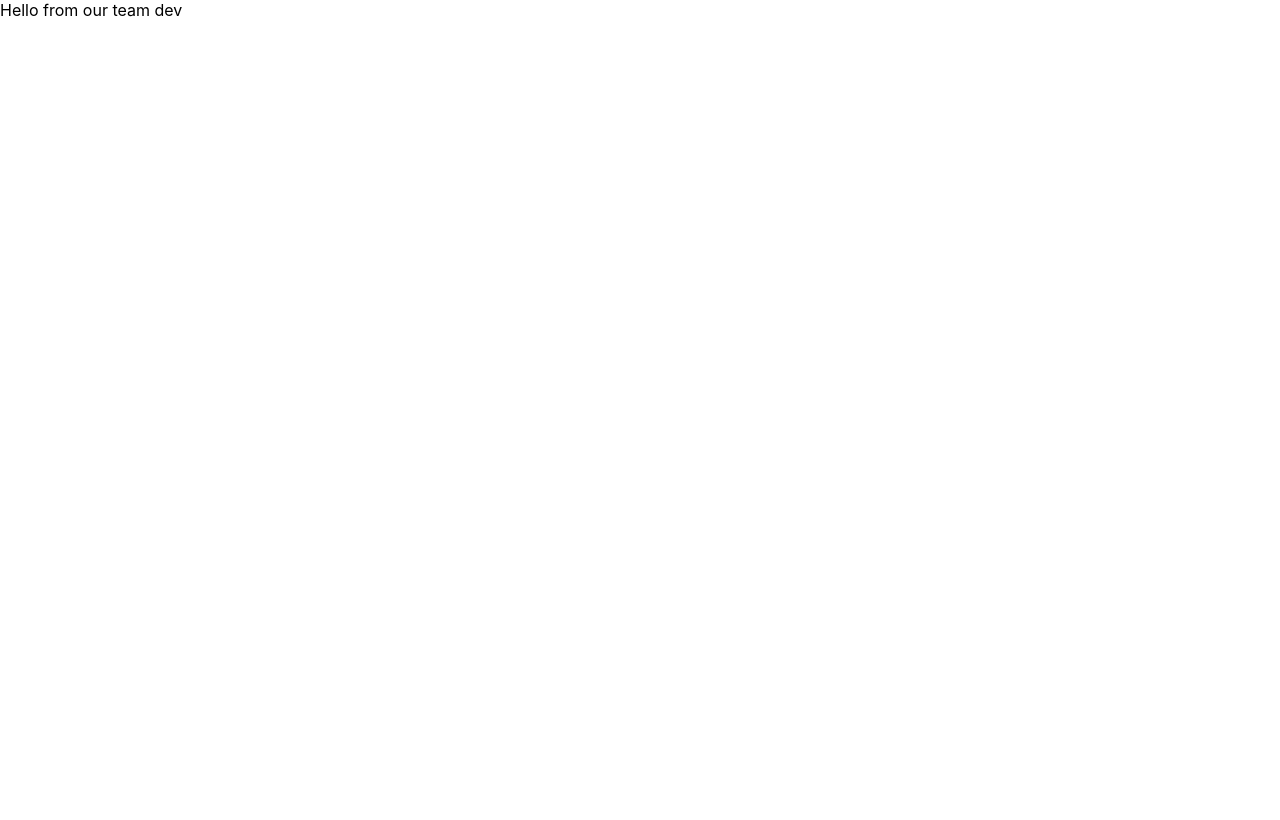
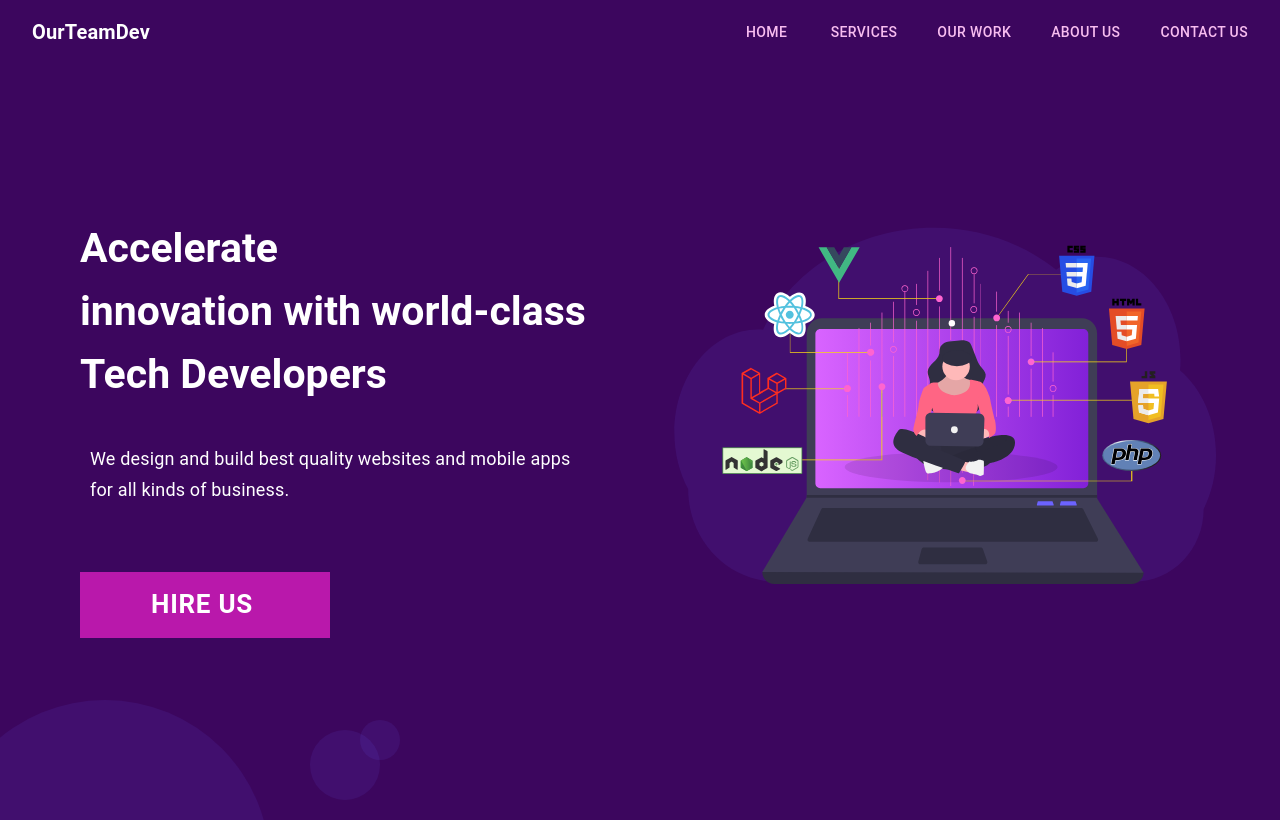
Before and after one commit to exezick/ourteamdev, a React (Create React App) app in the folder frontend/: page / in a window 1280 px wide. Built offline with nearby package versions, Linux system fonts and the light colour scheme.

Commit message:
Home page - banner

```diff
--- a/frontend/src/App.js
+++ b/frontend/src/App.js
@@ -1,5 +1,29 @@
+import React from 'react'
+import {
+  BrowserRouter as Router,
+  Switch,
+  Route,
+  Redirect,
+} from 'react-router-dom'
+import Navigation from './layouts/navigation/Navigation'
+import Home from './pages/home/Home'
+import NotFound404 from './pages/notfound404/notfound404'
+
 function App() {
-  return <div className="App">Hello from our team dev</div>
+  return (
+    <Router>
+      <div className="App">
+        <Navigation />
+        <Switch>
+          <Route path="/" exact component={Home} />
+          <Route path="/404" component={NotFound404} />
+          <Route path="">
+            <Redirect to="/404" />
+          </Route>
+        </Switch>
+      </div>
+    </Router>
+  )
 }
 
 export default App
--- /dev/null
+++ b/frontend/src/layouts/home/Banner.js
@@ -0,0 +1,153 @@
+import React from 'react'
+import { createStyles, makeStyles } from '@material-ui/core/styles'
+import Card from '@material-ui/core/Card'
+import Typography from '@material-ui/core/Typography'
+import Button from '@material-ui/core/Button'
+import HomeBannerSVG from '../../assets/svg/home-banner.svg'
+
+const useStyles = makeStyles(() =>
+  createStyles({
+    root: {
+      display: 'flex',
+      backgroundColor: '#3C065E',
+      height: '100vh',
+      borderRadius: 0,
+      zIndex: 20,
+    },
+    main: {
+      overflowY: 'hidden',
+      height: '100vh',
+    },
+    details: {
+      display: 'flex',
+      flexDirection: 'column',
+      width: '45%',
+      paddingTop: 120,
+      paddingLeft: 80,
+      textAlign: 'left',
+      marginTop: 70,
+    },
+    title: {
+      fontSize: 41,
+      fontWeight: 'bold',
+      color: '#FFF',
+    },
+    textTitle: {
+      marginTop: 15,
+    },
+    subtitle: {
+      fontSize: 18,
+      color: '#FFF',
+      width: '85%',
+      paddingLeft: 10,
+      marginTop: 30,
+    },
+    svgbanner: {
+      width: '43%',
+      float: 'right',
+      marginTop: -430,
+      marginRight: 60,
+    },
+    btnshire: {
+      width: 250,
+      marginTop: 60,
+      paddingLeft: 10,
+      borderRadius: 0,
+      fontSize: 26,
+      fontWeight: 'bold',
+      paddingTop: 10,
+      paddingBottom: 10,
+      background: '#B918AB',
+      border: 0,
+      color: 'white',
+    },
+    zindex: {
+      zIndex: 20,
+      position: 'relative',
+      width: '100%',
+    },
+    circularbg: {
+      width: 330,
+      height: 330,
+      backgroundColor: '#6C63FF',
+      display: 'inline-block',
+      opacity: '10%',
+      borderRadius: '100%',
+      position: 'relative',
+      marginTop: -120,
+      marginLeft: -60,
+      zIndex: 1,
+    },
+    circularbg2: {
+      width: 70,
+      height: 70,
+      backgroundColor: '#6C63FF',
+      display: 'inline-block',
+      opacity: '10%',
+      borderRadius: '100%',
+      position: 'absolute',
+      marginTop: -90,
+      marginLeft: 40,
+      zIndex: 2,
+    },
+    circularbg3: {
+      width: 40,
+      height: 40,
+      backgroundColor: '#6C63FF',
+      display: 'inline-block',
+      opacity: '10%',
+      borderRadius: '100%',
+      position: 'absolute',
+      marginTop: -100,
+      marginLeft: 90,
+      zIndex: 3,
+    },
+  }),
+)
+
+function Banner() {
+  const classes = useStyles()
+
+  return (
+    <div className={classes.main}>
+      <Card className={classes.root} elevation={0}>
+        <div className={classes.zindex}>
+          <div className={classes.details}>
+            <Typography variant="h3" gutterBottom className={classes.title}>
+              <div className={classes.textTitle}>Accelerate</div>
+              <div className={classes.textTitle}>
+                innovation with world-class
+              </div>
+              <div className={classes.textTitle}>Tech Developers</div>
+            </Typography>
+            <Typography
+              variant="subtitle1"
+              gutterBottom
+              className={classes.subtitle}
+            >
+              We design and build best quality websites and mobile apps for all
+              kinds of business.
+            </Typography>
+            <Button
+              variant="contained"
+              disableElevation
+              className={classes.btnshire}
+            >
+              HIRE US
+            </Button>
+          </div>
+          <img
+            src={HomeBannerSVG}
+            className={classes.svgbanner}
+            alt={HomeBannerSVG}
+          />
+        </div>
+      </Card>
+      <div className={classes.circularbg}></div>
+      <div className={classes.circularbg2}></div>
+      <div className={classes.circularbg3}></div>
+    </div>
+  )
+}
+
+export default Banner
--- /dev/null
+++ b/frontend/src/layouts/navigation/Navigation.js
@@ -0,0 +1,102 @@
+import React from 'react'
+import { createStyles, makeStyles } from '@material-ui/core/styles'
+import AppBar from '@material-ui/core/AppBar'
+import useScrollTrigger from '@material-ui/core/useScrollTrigger'
+import Toolbar from '@material-ui/core/Toolbar'
+import Typography from '@material-ui/core/Typography'
+import Button from '@material-ui/core/Button'
+import { Link } from 'react-router-dom'
+
+const useStyles = makeStyles((theme) =>
+  createStyles({
+    root: {
+      flexGrow: 1,
+      zIndex: 500,
+      padding: 10,
+    },
+    menuButton: {
+      marginRight: theme.spacing(2),
+    },
+    title: {
+      flexGrow: 1,
+      fontWeight: 'bold',
+      color: '#FFF',
+      float: 'left',
+      marginLeft: theme.spacing(1),
+    },
+    links: {
+      textDecoration: 'none',
+      color: '#F8BDF0',
+      marginLeft: theme.spacing(3),
+    },
+    btnlink: {
+      color: '#F8BDF0',
+    },
+    noradius: {
+      borderRadius: 0,
+    },
+    appBarBg: {
+      background: '#3C065E',
+      color: 'white',
+    },
+  }),
+)
+
+function ElevationScroll(props) {
+  const { children, window } = props
+
+  const trigger = useScrollTrigger({
+    disableHysteresis: true,
+    threshold: 0,
+    target: window ? window() : undefined,
+  })
+
+  return React.cloneElement(children, {
+    elevation: trigger ? 4 : 0,
+  })
+}
+
+function Navigation(props) {
+  const classes = useStyles()
+
+  return (
+    <div className={classes.root}>
+      <ElevationScroll {...props}>
+        <AppBar position="fixed" className={classes.appBarBg} elevation={0}>
+          <Toolbar>
+            <Typography variant="h6" align="left" className={classes.title}>
+              OurTeamDev
+            </Typography>
+            <Link to="/" className={classes.links}>
+              <Button className={`${classes.btnlink} ${classes.noradius}`}>
+                HOME
+              </Button>
+            </Link>
+            <Link to="/services" className={classes.links}>
+              <Button className={`${classes.btnlink} ${classes.noradius}`}>
+                SERVICES
+              </Button>
+            </Link>
+            <Link to="/ourwork" className={classes.links}>
+              <Button className={`${classes.btnlink} ${classes.noradius}`}>
+                OUR WORK
+              </Button>
+            </Link>
+            <Link to="/aboutus" className={classes.links}>
+              <Button className={`${classes.btnlink} ${classes.noradius}`}>
+                ABOUT US
+              </Button>
+            </Link>
+            <Link to="/contactus" className={classes.links}>
+              <Button className={`${classes.btnlink} ${classes.noradius}`}>
+                CONTACT US
+              </Button>
+            </Link>
+          </Toolbar>
+        </AppBar>
+      </ElevationScroll>
+    </div>
+  )
+}
+
+export default Navigation
--- /dev/null
+++ b/frontend/src/pages/home/Home.js
@@ -0,0 +1,11 @@
+import Banner from '../../layouts/home/Banner'
+
+function Home() {
+  return (
+    <div>
+      <Banner />
+    </div>
+  )
+}
+
+export default Home
--- /dev/null
+++ b/frontend/src/pages/notfound404/notfound404.js
@@ -0,0 +1,11 @@
+function NotFound404() {
+  return (
+    <div align="center">
+      <br />
+      <br />
+      <h1>Error 404</h1>
+    </div>
+  )
+}
+
+export default NotFound404
```
Also changed, not shown: frontend/src/assets/svg/home-banner.svg (added).
